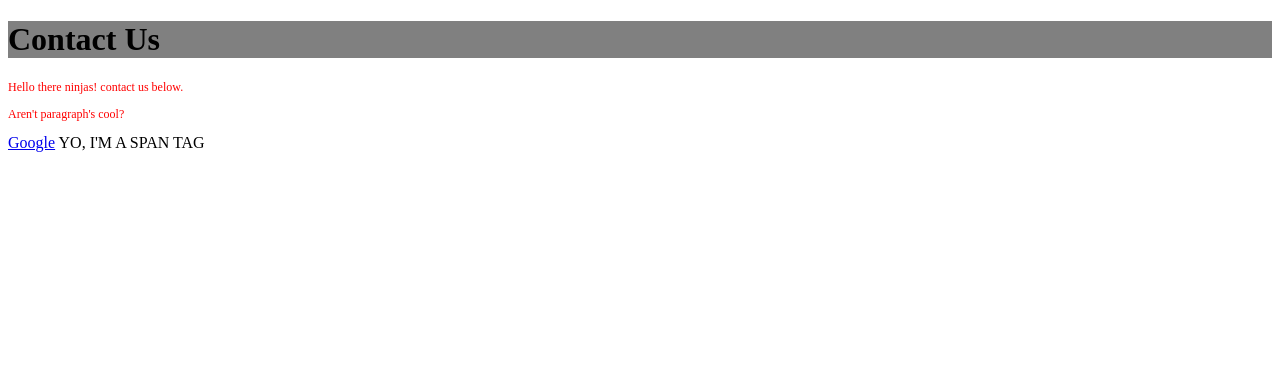
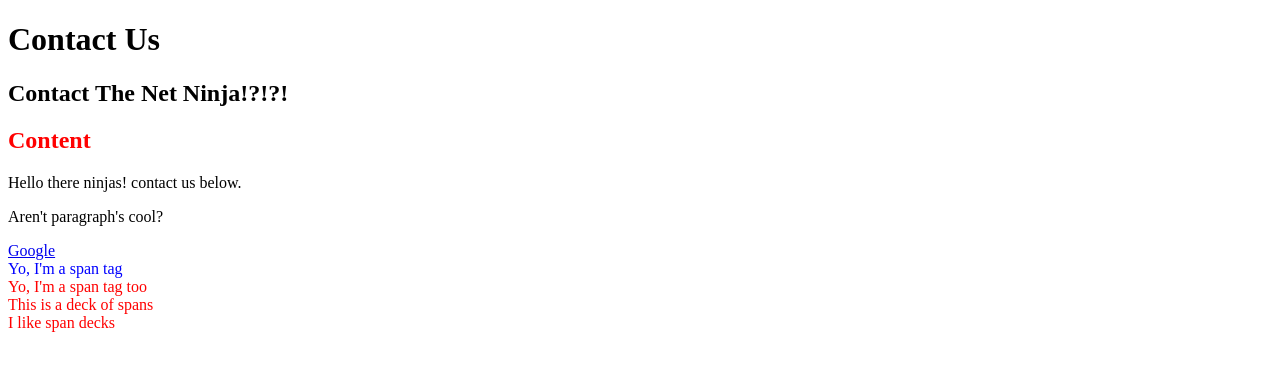
Before and after one commit to agatapier/css, a plain HTML site: page contact.html in a window 1280 px wide. Drawn offline with Linux system fonts and the light colour scheme.

Commit message:
Dodawanie id i class

```diff
--- a/contact.html
+++ b/contact.html
@@ -10,7 +10,10 @@
     <body>
         <div id="header">
             <h1>Contact Us</h1>
+            <h2>Contact The Net Ninja!?!?!</h2>
         </div>
+
+        <h2 id="content-header">Content</h2>
 
         <p>Hello there ninjas! contact us below.</p>
         <p>Aren't paragraph's cool?</p>
@@ -19,6 +22,10 @@
 
         <span>Yo, I'm a span tag</span>
 
+        <span class="deck">Yo, I'm a span tag too</span>
+        <span class="deck">This is a deck of spans</span>
+        <span class="deck">I like span decks</span>
+
     </body>
 
 </html>
--- a/css/syntax.css
+++ b/css/syntax.css
@@ -8,22 +8,21 @@
 
 /* TARGETING ELEMENTS / TAGS */
 
-p { font-size: 12px;
+
+h2 {
+    font-size: 24px;
+}
+
+#content-header {
+    font-sieze: 18px;
     color: red;
 }
 
-a {text-decoration: underline
-color: blue;}
-
-span {
-    text-transform: uppercase;
+span{
+    display: block;
+    color: blue;
 }
 
-h1 {
-    font-size: 32px;
+.deck {
+    color: red;
 }
-
-div {
-    width:100%;
-    background-color: grey;
-}
```
